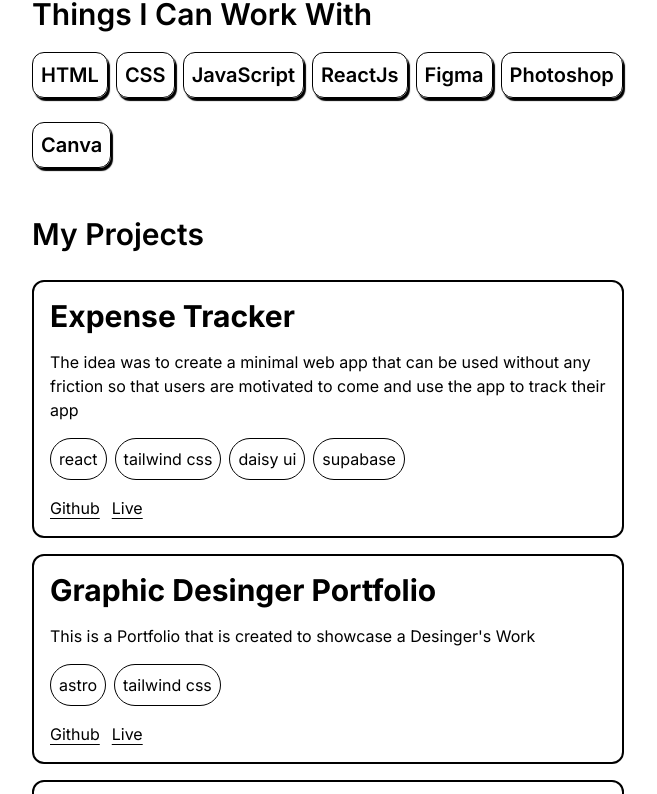
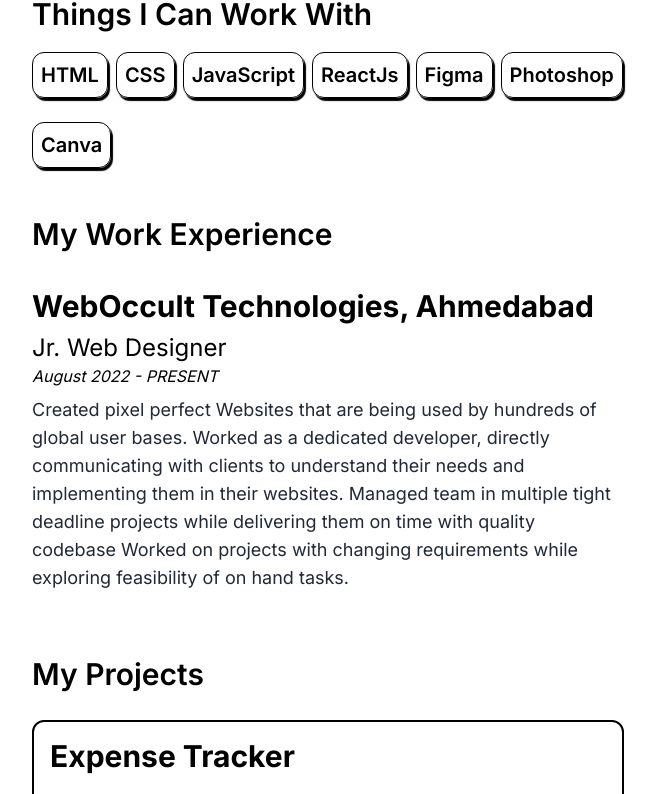
Before and after one commit to gaurav-vala/portfolio-react, a React (Vite) app: page / in a window 1280 px wide. Shown: the part 626-1420 px from the top of the page, without its empty margins (312-969 px from the left). Built offline with nearby package versions, Linux system fonts and the light colour scheme; no server answers.

Commit message:
Work Experience Added

```diff
--- a/src/App.jsx
+++ b/src/App.jsx
@@ -1,5 +1,6 @@
 import Banner from "./components/Banner";
 import Blogs from "./components/Blogs";
+import Experience from "./components/Experience";
 import Footer from "./components/Footer";
 import Navbar from "./components/Navbar";
 import Projects from "./components/Projects";
@@ -10,6 +11,7 @@ function App() {
       <div className="main_container lg:w-2/4 mx-auto">
         <Banner />
         <Skills />
+        <Experience />
         <Projects />
         <Blogs />
         <Footer />
--- a/src/components/Banner.jsx
+++ b/src/components/Banner.jsx
@@ -11,7 +11,7 @@ export default function Banner() {
     </svg>`,
     },
     {
-      url: "www.linkedin.com/in/gaurav-vala",
+      url: "https://linkedin.com/in/gaurav-vala",
       icon: ` <svg
       xmlns="http://www.w3.org/2000/svg"
       fill="currentColor"
@@ -55,6 +55,7 @@ export default function Banner() {
           <a
             className="inline-block p-4 bg-white rounded-2xl mt-3 text-black font-semibold text-xl border border-black shadow-2xl shadow-black hover:shadow-black_hover transition-all"
             href="https://drive.google.com/file/d/1FCnGGdwwRGwifGl03xxB3GNfyDv7an5F/view?usp=drive_link"
+            target="_blank"
           >
             Download Resume
           </a>
--- /dev/null
+++ b/src/components/Experience.jsx
@@ -0,0 +1,39 @@
+export default function Experience() {
+  const work_obj = [
+    {
+      company_name: "WebOccult Technologies, Ahmedabad",
+      company_timeline: "August 2022 - PRESENT",
+      company_designation: "Jr. Web Designer",
+      company_details:
+        "Created pixel perfect Websites that are being used by hundreds of global user bases. Worked as a dedicated developer, directly communicating with clients to understand their needs and implementing them in their websites. Managed team in multiple tight deadline projects while delivering them on time with quality codebase Worked on projects with changing requirements while exploring feasibility of on hand tasks.",
+    },
+  ];
+  return (
+    <>
+      <div className="work_expe_container container mx-auto px-6 mt-6">
+        <h2 className="pt-4 pb-3 text-3xl font-semibold capitalize">
+          My Work Experience
+        </h2>
+
+        <div className="work_container">
+          <ul>
+            {work_obj.map((single_company) => (
+              <li className="py-6">
+                <h4 className="text-3xl font-bold">
+                  {single_company.company_name}
+                </h4>
+                <p className="pt-2 text-2xl">
+                  {single_company.company_designation}
+                </p>
+                <p className="italic">{single_company.company_timeline}</p>
+                <p className="pt-2 leading-7 text-lg text-gray-800">
+                  {single_company.company_details}
+                </p>
+              </li>
+            ))}
+          </ul>
+        </div>
+      </div>
+    </>
+  );
+}
```
